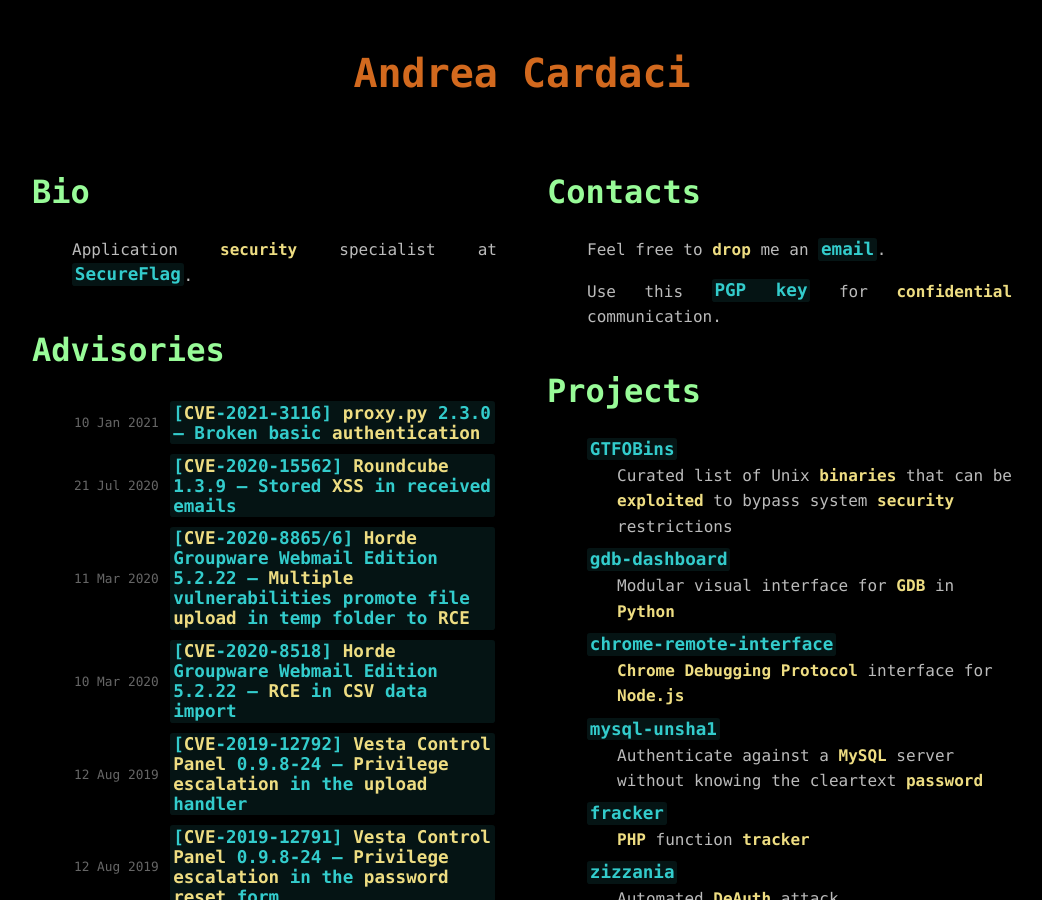
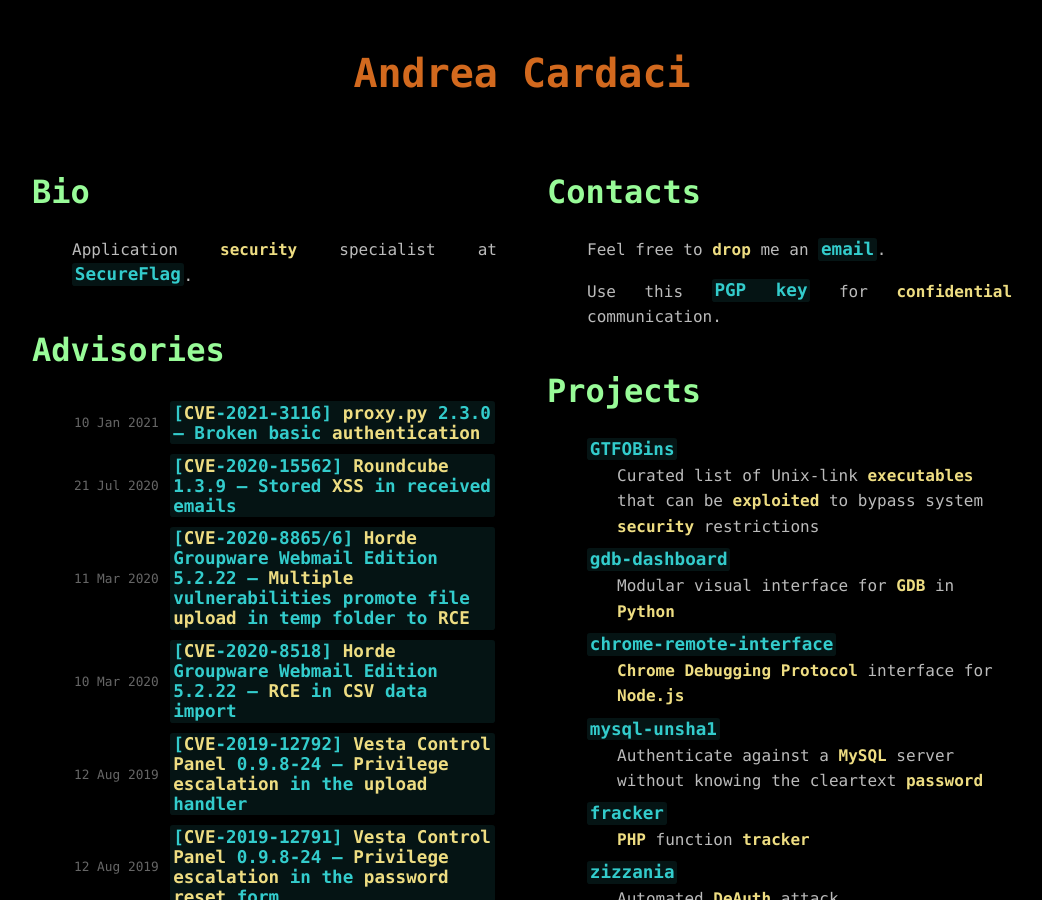
Before and after one commit to cyrus-and/cyrus-and.github.io, a Jekyll site: the page built from index.md, in a window 1280 px wide and 900 px high. Shown: the whole window, without its empty margins (118-1160 px from the left). Built offline with Jekyll 4.4.1, drawn with Linux system fonts in a browser that asks for light colours.

Commit message:
Update GTFOBins description

```diff
--- a/_data/projects.yml
+++ b/_data/projects.yml
@@ -1,7 +1,7 @@
 - name: GTFOBins
   link: GTFOBins/GTFOBins.github.io
-  brief: Curated list of Unix binaries that can be exploited to bypass system security restrictions
-  tags: [binaries, exploited, security]
+  brief: Curated list of Unix-link executables that can be exploited to bypass system security restrictions
+  tags: [executables, exploited, security]
 
 - name: gdb-dashboard
   link: cyrus-and/gdb-dashboard
```
